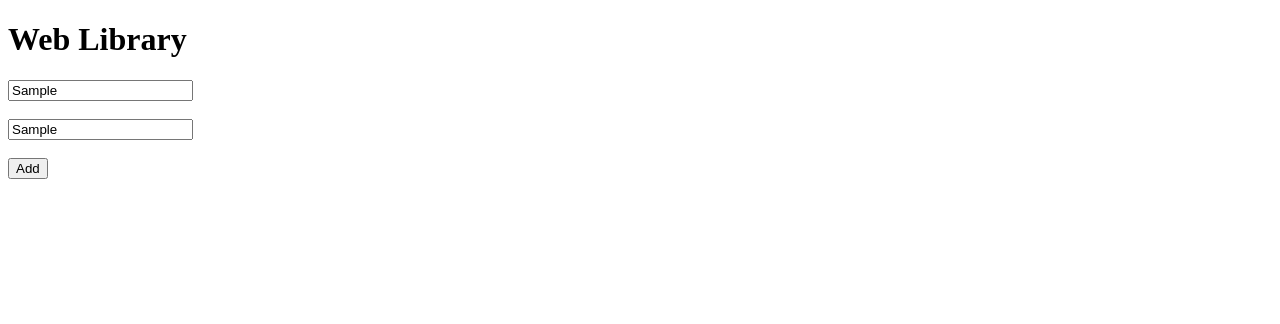
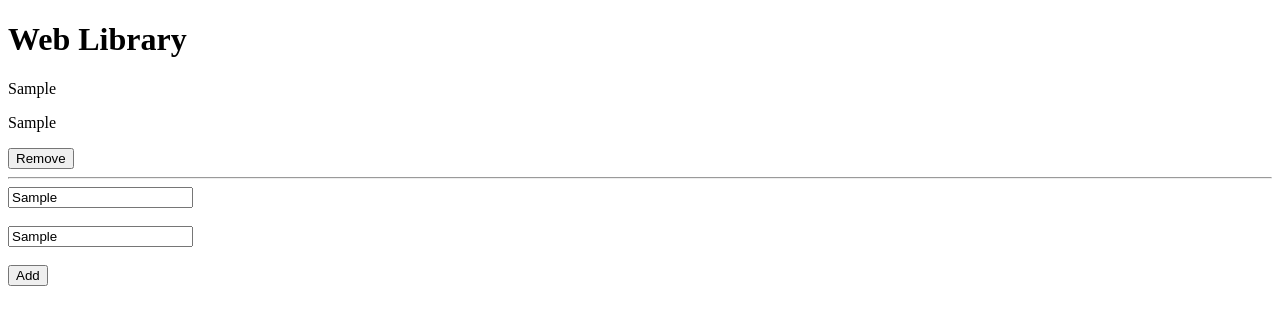
Before and after one commit to carlos-osorio-developer/web-library, a website: page index.html in a window 1280 px wide. Both pictures are taken after typing "Sample", "Sample" into the empty fields and a click on the input "Add". Drawn offline with Linux system fonts and the light colour scheme.

Commit message:
Edit methods to display books individually from localStorage
Signed-off-by: carlos-osorio-developer <osorio.uis@gmail.com>

```diff
--- a/js/books.js
+++ b/js/books.js
@@ -9,38 +9,44 @@ const propBook = {
 
 const createBook = {
   init() {
+    propBook.submitButton.addEventListener('click', createBook.updateStorage);
+    createBook.updateDOM();
+  },
+
+  updateStorage() {
+    // localStorage.clear();
+    title = propBook.title ? propBook.title.split(',') : [];
+    author = propBook.author ? propBook.author.split(',') : [];
+    title.push(document.getElementById('title').value);
+    author.push(document.getElementById('author').value);
+    localStorage.setItem('title', title);
+    localStorage.setItem('author', author);
+    propBook.title = localStorage.getItem('title');
+    propBook.author = localStorage.getItem('author');
+    createBook.updateDOM();
+  },
+
+  updateDOM() {
+    propBook.contentDiv.textContent = '';
     title = propBook.title ? propBook.title.split(',') : [];
     author = propBook.author ? propBook.author.split(',') : [];
     for(let i=0; i < title.length; i++) {
       const div = document.createElement('div');
       div.className = 'books';
-      const title = document.createElement('p');
-      title.textContent = localStorage.getItem('title');
-      const author = document.createElement('p');
-      author.textContent = localStorage.getItem('author');
+      const div_title = document.createElement('p');
+      div_title.textContent = title[i];
+      const div_author = document.createElement('p');
+      div_author.textContent = author[i];
       const remove = document.createElement('button');
       remove.textContent = 'Remove';
       remove.className = 'remove';
       const separator = document.createElement('hr');
-      div.appendChild(title);
-      div.appendChild(author);
+      div.appendChild(div_title);
+      div.appendChild(div_author);
       div.appendChild(remove);
       div.appendChild(separator);
       propBook.contentDiv.prepend(div);
     }
-    propBook.submitButton.addEventListener('click', createBook.updateStorage);
-  },
-
-  updateStorage() {
-    // localStorage.clear();
-    title.push(document.getElementById('title').value);
-    author.push(document.getElementById('author').value);
-    localStorage.setItem('title', title);
-    localStorage.setItem('author', author);
-    createBook.addBook();
-  },
-
-  addBook() {
     deleteBook.init();
   },
 };
```
Also changed, not shown: index.html (+1 -2 lines).
